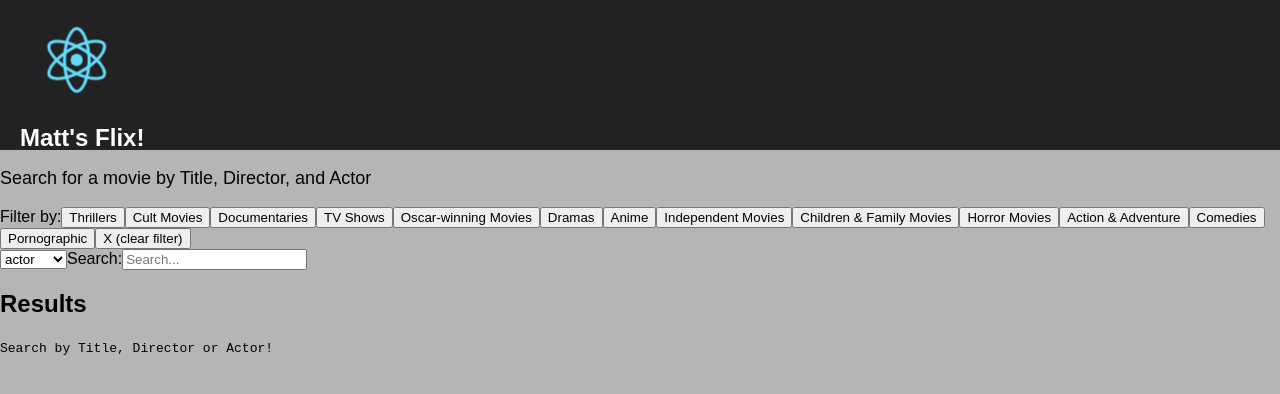
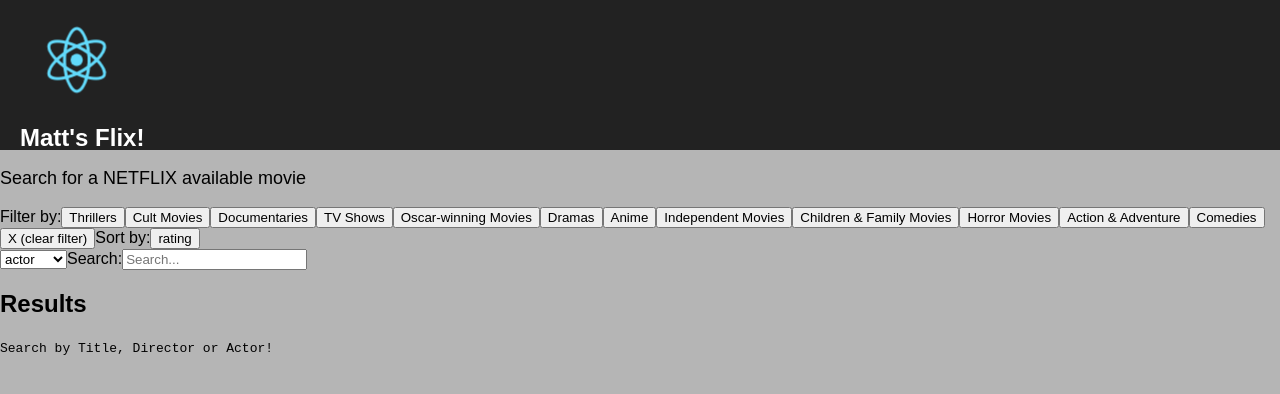
Before and after one commit to MattCowski/mattsflix, a React (Create React App) app: page / in a window 1280 px wide. Shown: the top 394 px of the page. Built offline with nearby package versions, Linux system fonts and the light colour scheme.

Commit message:
getting top rated
button; sort function

```diff
--- a/src/actions/index.js
+++ b/src/actions/index.js
@@ -1,4 +1,12 @@
 import fetch from 'isomorphic-fetch'
+
+export const SORT_ORDER = 'SORT_ORDER'
+export function sortBy(order) {
+  return {
+    type: SORT_ORDER,
+    order
+  }
+}
 
 export const REQUEST_MOVIES = 'REQUEST_MOVIES'
 function requestMovies(query) {
--- a/src/components/App.js
+++ b/src/components/App.js
@@ -5,6 +5,7 @@ import ResultsTable from './ResultsTable'
 import SearchBox from './SearchBox'
 import MovieDetails from './MovieDetails'
 import GenreButton from './GenreButton'
+import SortButton from './SortButton'
 
 class App extends Component {
   render() {
@@ -15,9 +16,10 @@ class App extends Component {
           <h2>Matt's Flix!</h2>
         </div>
         <p className="App-intro">
-          Search for a movie by Title, Director, and Actor
+          Search for a NETFLIX available movie
         </p>
         <GenreButton/>
+        <SortButton/>
         <SearchBox/>
 
         <h2>Results</h2>
--- a/src/components/GenreButton.js
+++ b/src/components/GenreButton.js
@@ -28,7 +28,6 @@ const GenreButton = connect(mapStateToProps, mapDispatchToProps)(
     <button id='Horror Movies' onClick={onClick}>Horror Movies</button>
     <button id='Action & Adventure' onClick={onClick}>Action & Adventure</button>
     <button id='Comedies' onClick={onClick}>Comedies</button>
-    <button id='Pornographic' onClick={onClick}>Pornographic</button>
     <button id='X (clear filter)' onClick={onClick}>X (clear filter)</button>
   </label>
 )
--- a/src/components/ResultsTable.js
+++ b/src/components/ResultsTable.js
@@ -4,9 +4,15 @@ import SearchResultRow from './SearchResultRow'
 import { setSelected } from '../actions'
 
 const mapStateToProps = (state, ownProps)=>{
+  const filteredResults = !state.filter? state.results : state.results.filter(movie=> movie.category==state.filter)
+  const sortAsc = (results)=> results.sort((a,b)=> a.rating-b.rating)
+  const sortDes = (results)=> results.sort((a,b)=> b.rating-a.rating)
+
   return {
     ...state,
-    results: !state.filter? state.results : state.results.filter(movie=> movie.category==state.filter)
+    results: state.order=='rating v' ? sortAsc(filteredResults)
+          : state.order=='rating ^' ? sortDes(filteredResults)
+          : filteredResults
   }
 }
 
--- /dev/null
+++ b/src/components/SortButton.js
@@ -0,0 +1,23 @@
+import React from 'react';
+import { connect } from 'react-redux'
+import { sortBy } from '../actions'
+
+const mapStateToProps = (state, ownProps)=>{
+  return state
+}
+
+const mapDispatchToProps = (dispatch)=> {
+  return {
+    onClick:(e)=> dispatch(sortBy(e.target.id))
+  }
+}
+
+const GenreButton = connect(mapStateToProps, mapDispatchToProps)(
+  ({onClick, order})=>
+  <label>
+    Sort by:
+    <button id='rating' onClick={onClick}>{!order? "rating ": order }</button>
+  </label>
+)
+
+export default GenreButton
--- a/src/reducers/index.js
+++ b/src/reducers/index.js
@@ -10,13 +10,19 @@ const initialState = {
 
 function reducers(state = initialState, action) {
   switch (action.type) {
+  case 'SORT_ORDER':
+    console.log('ordr by :', action.order)
+    // action.order is for now 'Top Rated'
+    return {
+      ...state,
+      order: state.order==action.order+" v" ? action.order+" ^" : action.order+" v"
+      // filter: action.filter=='X (clear filter)'?null: action.filter,
+    }
   case 'SET_FILTER':
     console.log('setting filter', action.filter)
     return {
       ...state,
-      // filter: action.filter,
       filter: action.filter=='X (clear filter)'?null: action.filter,
-      //results: state.results.filter(movie=> movie.category==action.filter)
     }
   case 'SET_SELECTED':
     return {
```
